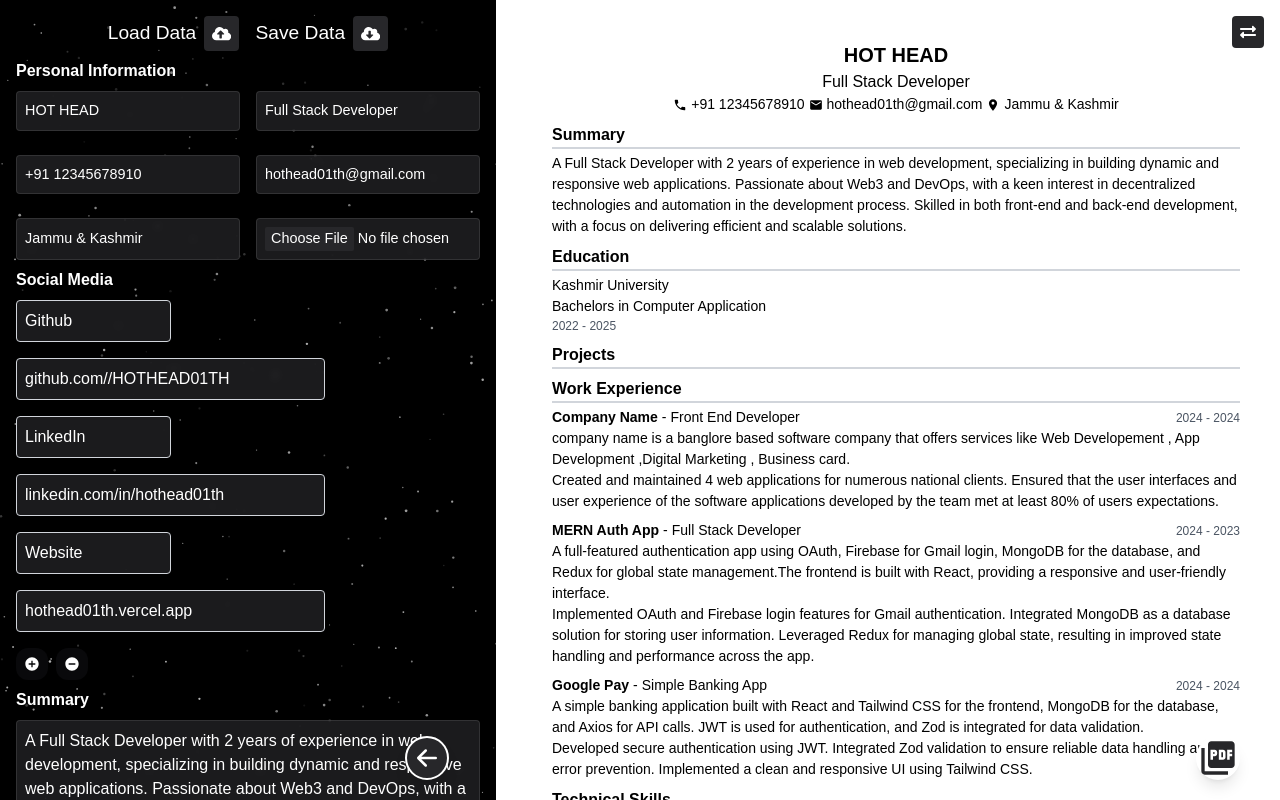
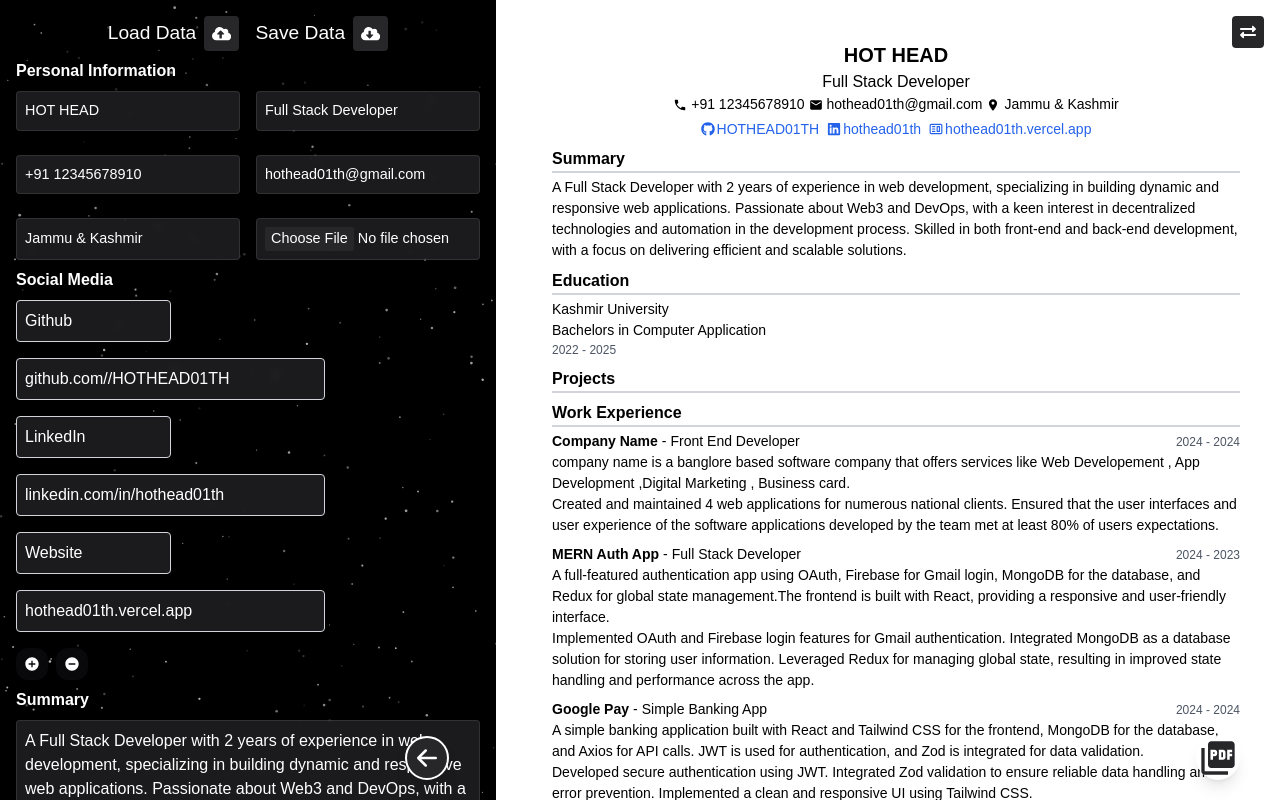
Before and after one commit to rdout2/resume_builder, a Next.js app: page /builder in a window 1280 px wide. Both pictures are taken after a click on the button 1248 px from the left and 32 px from the top of the page. Built offline with nearby package versions, Linux system fonts and the light colour scheme.

Commit message:
added some sections in new template

```diff
--- a/components/preview/Certification.jsx
+++ b/components/preview/Certification.jsx
@@ -1,7 +1,9 @@
 const Certification = ({ title, certifications }) => {
+  if (!certifications || certifications.length === 0) {
+    return null;
+  }
 
   return (
-        certifications.length > 0 &&
     <div>
       <h2 className="section-title mb-1 border-b-2 border-gray-300">{title}</h2>
       <ul className="sub-content list-disc ul-padding">
--- a/components/preview/Preview.jsx
+++ b/components/preview/Preview.jsx
@@ -46,13 +46,20 @@ const Draggable = dynamic(
 const Preview = () => {
   const { resumeData, setResumeData } = useContext(ResumeContext);
   const [currentTemplate, setCurrentTemplate] = useState("template1");
-  const [sectionOrder, setSectionOrder] = useState([
+
+  // Initialize sectionOrder with all sections including certifications
+  const defaultSections = [
     "summary",
     "education",
     "projects",
     "experience",
-    "skills"
-  ]);
+    "skills",
+    "softskills",
+    "languages",
+    "certifications"
+  ];
+
+  const [sectionOrder, setSectionOrder] = useState(defaultSections);
 
   const icons = [
     { name: "github", icon: <FaGithub /> },
@@ -127,6 +134,7 @@ const Preview = () => {
     const [reorderedItem] = items.splice(result.source.index, 1);
     items.splice(result.destination.index, 0, reorderedItem);
 
+
     setSectionOrder(items);
     localStorage.setItem('sectionOrder', JSON.stringify(items));
   };
@@ -134,7 +142,15 @@ const Preview = () => {
   useEffect(() => {
     const savedOrder = localStorage.getItem('sectionOrder');
     if (savedOrder) {
-      setSectionOrder(JSON.parse(savedOrder));
+      // Ensure certifications is included in the saved order
+      const parsedOrder = JSON.parse(savedOrder);
+      if (!parsedOrder.includes("certifications")) {
+        parsedOrder.push("certifications");
+      }
+      setSectionOrder(parsedOrder);
+    } else {
+      // If no saved order, use default sections
+      localStorage.setItem('sectionOrder', JSON.stringify(defaultSections));
     }
   }, []);
 
@@ -148,7 +164,7 @@ const Preview = () => {
         <FaExchangeAlt />
       </button>
       <A4PageWrapper>
-        <DragDropContext onDragEnd={onDragEnd}>
+        <DragDropContext onDragEnd={currentTemplate === "template1" ? onDragEnd : handleTemplateTwoDragEnd}>
           {currentTemplate === "template1" ? (
             <div className="f-col items-center mb-1">
               {resumeData.profilePicture.length > 0 && (
@@ -457,6 +473,8 @@ const Preview = () => {
               projectsdata={resumeData.projects}
               workExperiencedata={resumeData.workExperience}
               skillsdata={resumeData.skills}
+              languagesdata={resumeData.languages}
+              certificationsdata={resumeData.certifications}
               sectionOrder={sectionOrder}
               onDragEnd={handleTemplateTwoDragEnd}
               resumeData={resumeData}
@@ -474,7 +492,6 @@ const A4PageWrapper = ({ children }) => {
   const alertA4Size = () => {
     const preview = document.querySelector(".preview");
     const previewHeight = preview.offsetHeight;
-    console.log(previewHeight);
     if (previewHeight > 1122) {
       alert("A4 size exceeded");
     }
--- a/components/preview/TemplateTwo.jsx
+++ b/components/preview/TemplateTwo.jsx
@@ -1,8 +1,10 @@
 import React from "react";
 import ContactInfo from "./ContactInfo";
 import Link from "next/link";
-import { FaExternalLinkAlt } from "react-icons/fa";
+import { FaExternalLinkAlt, FaGithub, FaLinkedin, FaTwitter, FaFacebook, FaInstagram, FaYoutube } from "react-icons/fa";
+import { CgWebsite } from "react-icons/cg";
 import { DragDropContext, Droppable, Draggable } from "react-beautiful-dnd";
+import Certification from "./Certification";
 
 const TemplateTwo = ({
   namedata,
@@ -18,6 +20,8 @@ const TemplateTwo = ({
   projectsdata,
   workExperiencedata,
   skillsdata,
+  languagesdata,
+  certificationsdata,
   sectionOrder,
   onDragEnd,
   resumeData,
@@ -29,82 +33,38 @@ const TemplateTwo = ({
     { id: "education", title: "Education", content: educationdata },
     { id: "projects", title: "Projects", content: projectsdata },
     { id: "experience", title: "Work Experience", content: workExperiencedata },
-    { id: "skills", title: "Technical Skills", content: skillsdata }
+    { id: "skills", title: "Technical Skills", content: skillsdata },
+    { id: "softskills", title: "Soft Skills", content: skillsdata.find(skill => skill.title === "Soft Skills")?.skills || [] },
+    { id: "languages", title: "Languages", content: languagesdata },
+    { id: "certifications", title: "Certifications", content: certificationsdata }
   ];
 
-  // Sort sections based on sectionOrder
-  const orderedSections = sectionOrder.map(id =>
-    sections.find(section => section.id === id)
+  const orderedSections = sectionOrder
+    .map(id => sections.find(section => section.id === id))
+    .filter(section => section !== undefined);
+
+  const renderSection = (section) => {
+    switch(section.id) {
+      case "certifications":
+        return (
+          <div>
+            <h2 className="section-title border-b-2 border-gray-300 mb-1">Certifications</h2>
+            <ul className="list-disc pl-4 content">
+              {certificationsdata && certificationsdata.map((cert, i) => (
+                <li key={i} className="content">{cert}</li>
+              ))}
+            </ul>
+          </div>
         );
-
-  const handleInnerDragEnd = (result) => {
-    const { destination, source, type } = result;
-
-    if (!destination) return;
-    if (destination.droppableId === source.droppableId && destination.index === source.index) return;
-
-    if (type === "WORK_EXPERIENCE") {
-      const newWorkExperience = [...workExperiencedata];
-      const [removed] = newWorkExperience.splice(source.index, 1);
-      newWorkExperience.splice(destination.index, 0, removed);
-      setResumeData({ ...resumeData, workExperience: newWorkExperience });
-    }
-
-    if (type === "PROJECTS") {
-      const newProjects = [...projectsdata];
-      const [removed] = newProjects.splice(source.index, 1);
-      newProjects.splice(destination.index, 0, removed);
-      setResumeData({ ...resumeData, projects: newProjects });
-    }
-
-    // If it's a section drag
-    if (type === "SECTION") {
-      onDragEnd(result);
-    }
-  };
-
+      case "summary":
         return (
-    <div className="w-full h-full bg-white p-4">
-      {/* Header Section - Not Draggable */}
-      <div className="text-center mb-2">
-        <h1 className="name">{namedata}</h1>
-        <p className="profession">{positiondata}</p>
-        <ContactInfo
-          mainclass="flex flex-row gap-1 contact justify-center"
-          linkclass="inline-flex items-center gap-1"
-          teldata={contactdata}
-          emaildata={emaildata}
-          addressdata={addressdata}
-          telicon={telicon}
-          emailicon={emailicon}
-          addressicon={addressicon}
-        />
-      </div>
-
-      {/* Draggable Sections */}
-      <DragDropContext onDragEnd={handleInnerDragEnd}>
-        <Droppable droppableId="sections" type="SECTION">
-          {(provided) => (
-            <div {...provided.droppableProps} ref={provided.innerRef}>
-              {orderedSections.map((section, index) => (
-                <Draggable key={section.id} draggableId={section.id} index={index}>
-                  {(provided, snapshot) => (
-                    <div
-                      ref={provided.innerRef}
-                      {...provided.draggableProps}
-                      {...provided.dragHandleProps}
-                      className={`mb-2 ${snapshot.isDragging ? "bg-gray-50" : ""}`}
-                    >
-                      {/* Summary Section */}
-                      {section.id === "summary" && (
           <div>
             <h2 className="section-title border-b-2 border-gray-300 mb-1">Summary</h2>
             <p className="content">{summarydata}</p>
           </div>
-                      )}
-
-                      {/* Education Section */}
-                      {section.id === "education" && (
+        );
+      case "education":
+        return (
           <div>
             <h2 className="section-title border-b-2 border-gray-300 mb-1">Education</h2>
             {educationdata.map((edu, idx) => (
@@ -117,10 +77,9 @@ const TemplateTwo = ({
               </div>
             ))}
           </div>
-                      )}
-
-                      {/* Projects Section */}
-                      {section.id === "projects" && (
+        );
+      case "projects":
+        return (
           <div>
             <h2 className="section-title border-b-2 border-gray-300 mb-1">Projects</h2>
             <Droppable droppableId="projects" type="PROJECTS">
@@ -171,10 +130,9 @@ const TemplateTwo = ({
               )}
             </Droppable>
           </div>
-                      )}
-
-                      {/* Work Experience Section */}
-                      {section.id === "experience" && (
+        );
+      case "experience":
+        return (
           <div>
             <h2 className="section-title border-b-2 border-gray-300 mb-1">Work Experience</h2>
             <Droppable droppableId="work-experience" type="WORK_EXPERIENCE">
@@ -210,17 +168,115 @@ const TemplateTwo = ({
               )}
             </Droppable>
           </div>
-                      )}
-
-                      {/* Skills Section */}
-                      {section.id === "skills" && (
+        );
+      case "skills":
+        return (
           <div>
             <h2 className="section-title border-b-2 border-gray-300 mb-1">Technical Skills</h2>
             <p className="content">
               {skillsdata.find(skill => skill.title === "Technical Skills")?.skills.join(", ")}
             </p>
           </div>
-                      )}
+        );
+      case "softskills":
+        return (
+          <div>
+            <h2 className="section-title border-b-2 border-gray-300 mb-1">Soft Skills</h2>
+            <p className="content">
+              {section.content.join(", ")}
+            </p>
+          </div>
+        );
+      case "languages":
+        return (
+          <div>
+            <h2 className="section-title border-b-2 border-gray-300 mb-1">Languages</h2>
+            <p className="content">
+              {section.content.join(", ")}
+            </p>
+          </div>
+        );
+      default:
+        return null;
+    }
+  };
+
+  const icons = [
+    { name: "github", icon: <FaGithub /> },
+    { name: "linkedin", icon: <FaLinkedin /> },
+    { name: "twitter", icon: <FaTwitter /> },
+    { name: "facebook", icon: <FaFacebook /> },
+    { name: "instagram", icon: <FaInstagram /> },
+    { name: "youtube", icon: <FaYoutube /> },
+    { name: "website", icon: <CgWebsite /> },
+  ];
+
+  // Function to extract username from URL
+  const getUsername = (url) => {
+    return url.split('/').pop();
+  };
+
+  if (certificationsdata) {
+    console.log("Certifications data exists:", certificationsdata);
+    console.log("Section order includes certifications:", sectionOrder.includes("certifications"));
+    console.log("Ordered sections:", orderedSections);
+  }
+
+  return (
+    <div className="w-full h-full bg-white p-4">
+      {/* Header Section */}
+      <div className="text-center mb-2">
+        <h1 className="name">{namedata}</h1>
+        <p className="profession">{positiondata}</p>
+        <ContactInfo
+          mainclass="flex flex-row gap-1 contact justify-center"
+          linkclass="inline-flex items-center gap-1"
+          teldata={contactdata}
+          emaildata={emaildata}
+          addressdata={addressdata}
+          telicon={telicon}
+          emailicon={emailicon}
+          addressicon={addressicon}
+        />
+        <div className="flex justify-center items-center gap-2 mt-1 text-sm">
+          {resumeData.socialMedia.map((socialMedia, index) => {
+            return (
+              <a
+                href={`http://${socialMedia.link}`}
+                aria-label={socialMedia.socialMedia}
+                key={index}
+                title={socialMedia.socialMedia}
+                target="_blank"
+                rel="noreferrer"
+                className="inline-flex items-center gap-[2px] text-blue-600 hover:text-blue-800 transition-colors"
+              >
+                {icons.map((icon, index) => {
+                  if (icon.name === socialMedia.socialMedia.toLowerCase()) {
+                    return <span key={index} className="text-sm">{icon.icon}</span>;
+                  }
+                })}
+                {getUsername(socialMedia.link)}
+              </a>
+            );
+          })}
+        </div>
+      </div>
+
+      {/* Draggable Sections */}
+      <DragDropContext onDragEnd={onDragEnd}>
+        <Droppable droppableId="sections" type="SECTION">
+          {(provided) => (
+            <div {...provided.droppableProps} ref={provided.innerRef}>
+              {orderedSections.map((section, index) => (
+                <Draggable key={section.id} draggableId={section.id} index={index}>
+                  {(provided, snapshot) => (
+                    <div
+                      ref={provided.innerRef}
+                      {...provided.draggableProps}
+                      {...provided.dragHandleProps}
+                      className={`mb-2 ${snapshot.isDragging ? "bg-gray-50" : ""}`}
+                    >
+                      {renderSection(section)}
                     </div>
                   )}
                 </Draggable>
```
Lines whose indentation alone changed are shown as unchanged.
